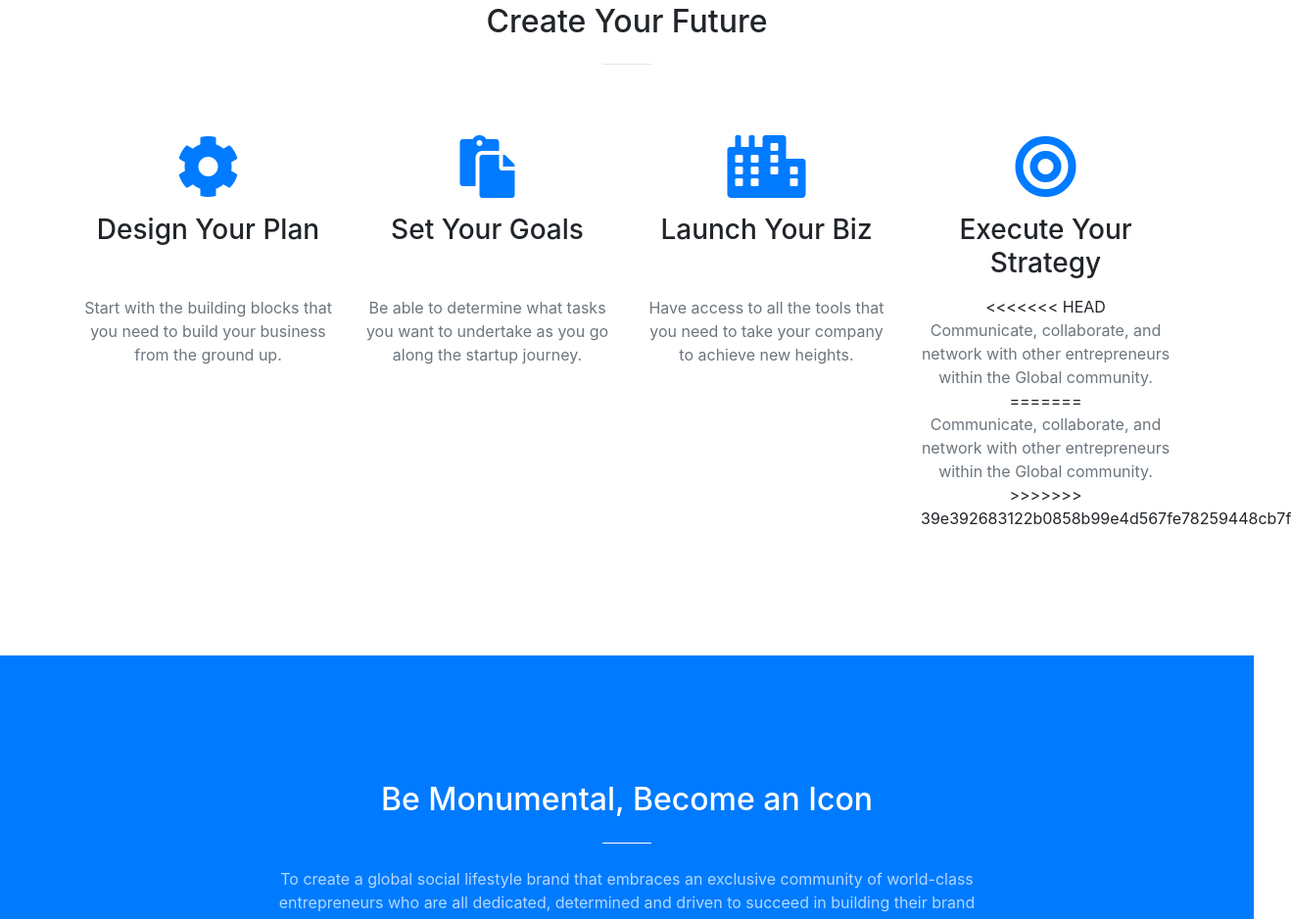
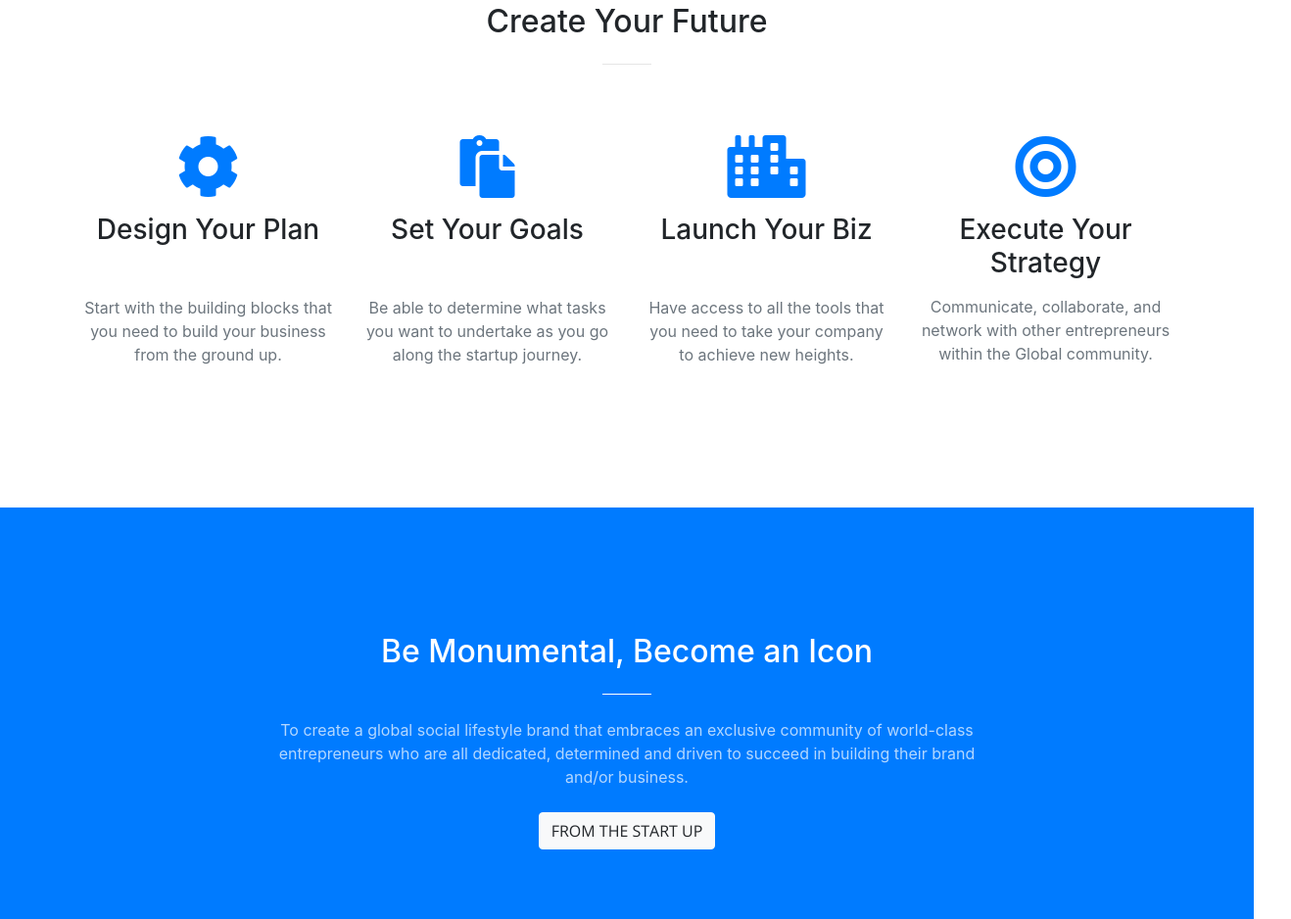
Before and after one commit to nsansari835/BBG, a website with bundled scripts: page index.html in a window 1280 px wide. Shown: the part 1993-2931 px from the top of the page at 98% size, 1318 px wide, since content can reach past the window. Built offline with nearby package versions, Linux system fonts and the light colour scheme.

Commit message:
Fixing the merge bug

```diff
--- a/index.html
+++ b/index.html
@@ -149,11 +149,7 @@
           <div class="service-box mt-5 mx-auto">
             <i class="fas fa-4x fa-bullseye text-primary mb-3 sr-icons"></i>
             <h3 class="mb-3">Execute Your Strategy</h3>
-<<<<<<< HEAD
-            <p class="text-muted mb-0">Communicate, collaborate, and network with other entrepreneurs within the Global community.</p>
-=======
             <p class="text-muted mb-0">Communicate, collaborate, and network with other entrepreneurs within the Global community. </p>
->>>>>>> 39e392683122b0858b99e4d567fe78259448cb7f
 
           </div>
         </div>
```
